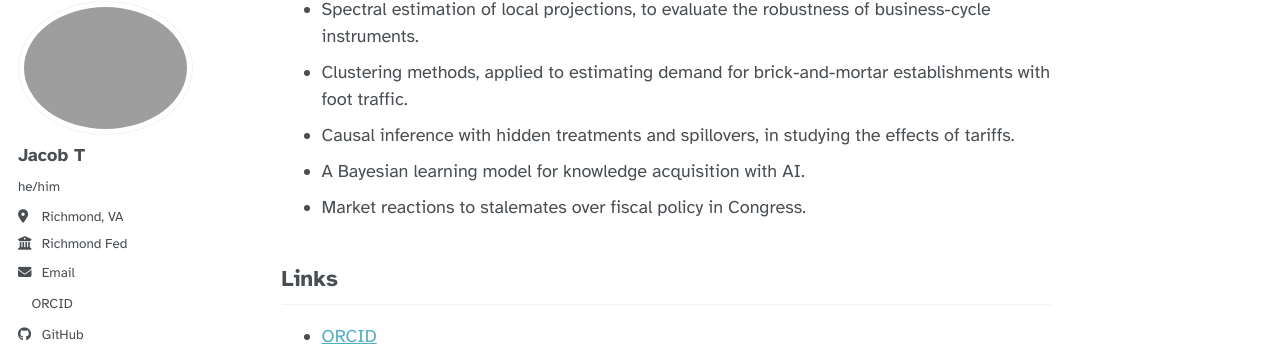
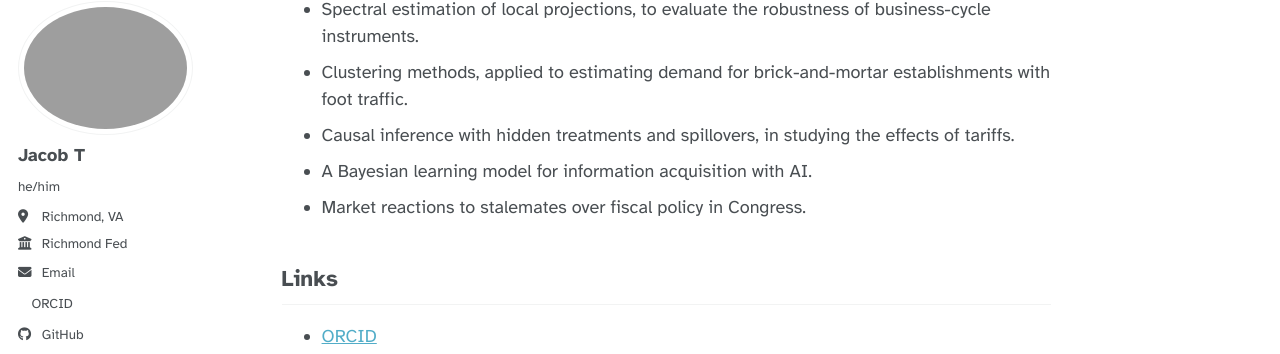
Before and after one commit to jacobedt/jacobedt.github.io, a Jekyll site: the page built from _pages/about.md, in a window 1280 px wide and 900 px high, scrolled down 447 px. Shown: the part 100-454 px from the top of the window. Built offline with Jekyll 4.4.1, drawn with Linux system fonts in a browser that asks for light colours; a style sheet for code colours, icons or effects is not loaded.

Commit message:
edit wording

```diff
--- a/_pages/about.md
+++ b/_pages/about.md
@@ -18,7 +18,7 @@ Here are the projects I have been working on:
 * Spectral estimation of local projections, to evaluate the robustness of business-cycle instruments.
 * Clustering methods, applied to estimating demand for brick-and-mortar establishments with foot traffic.
 * Causal inference with hidden treatments and spillovers, in studying the effects of tariffs.
-* A Bayesian learning model for knowledge acquisition with AI.
+* A Bayesian learning model for information acquisition with AI.
 * Market reactions to stalemates over fiscal policy in Congress.
 
 ## Links
```
